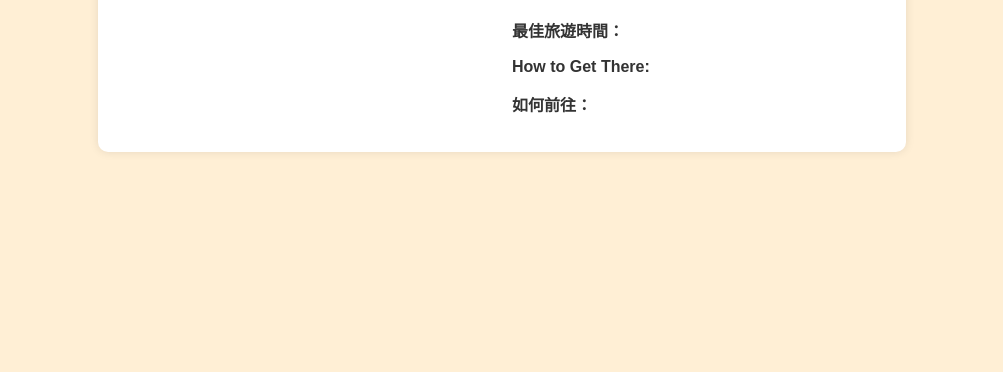
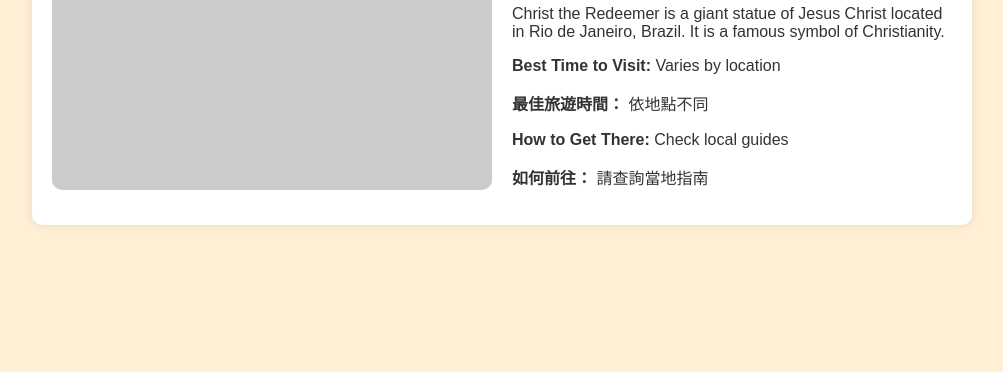
Before and after one commit to Yuchi413/Travel, a plain HTML site: page index.html in a window 1280 px wide. Shown: the part 428-800 px from the top of the page, without its empty margins (138-1141 px from the left). Drawn offline with Linux system fonts and the light colour scheme; no server answers; placeholder pictures from the web are drawn by us.

Commit message:
everytime new

```diff
--- a/index.html
+++ b/index.html
@@ -31,34 +31,61 @@
     </div>
 
     <script>
+        const knownDestinations = [
+            { title: "Eiffel Tower", description: "The Eiffel Tower is a wrought iron lattice tower on the Champ de Mars in Paris, France. It was designed by Gustave Eiffel and completed in 1889.", imageQuery: "Eiffel Tower" },
+            { title: "Great Wall of China", description: "The Great Wall of China is a series of fortifications made of various materials, built along the northern borders of China to protect against invasions.", imageQuery: "Great Wall of China" },
+            { title: "Machu Picchu", description: "Machu Picchu is a 15th-century Inca citadel located in the Andes Mountains in Peru, one of the most famous archaeological sites in the world.", imageQuery: "Machu Picchu" },
+            { title: "Colosseum", description: "The Colosseum is an ancient amphitheater located in the center of Rome, Italy. It was used for gladiatorial contests and public spectacles.", imageQuery: "Colosseum" },
+            { title: "Sydney Opera House", description: "The Sydney Opera House is a multi-venue performing arts center located in Sydney, Australia. It is one of the most recognizable and iconic buildings in the world.", imageQuery: "Sydney Opera House" },
+            { title: "Taj Mahal", description: "The Taj Mahal is a white marble mausoleum located in Agra, India. It was built by Emperor Shah Jahan in memory of his wife Mumtaz Mahal.", imageQuery: "Taj Mahal" },
+            { title: "Pyramids of Giza", description: "The Pyramids of Giza are ancient pyramid structures located on the Giza Plateau in Egypt. They are considered one of the Seven Wonders of the Ancient World.", imageQuery: "Pyramids of Giza" },
+            { title: "Christ the Redeemer", description: "Christ the Redeemer is a giant statue of Jesus Christ located in Rio de Janeiro, Brazil. It is a famous symbol of Christianity.", imageQuery: "Christ the Redeemer" },
+            { title: "Santorini", description: "Santorini is a volcanic island in Greece, known for its stunning sunsets, white-washed buildings, and blue-domed churches.", imageQuery: "Santorini" },
+            { title: "Mount Fuji", description: "Mount Fuji is an active stratovolcano located in Japan. It is the highest mountain in Japan and an iconic symbol of the country.", imageQuery: "Mount Fuji" },
+            { title: "Grand Canyon", description: "The Grand Canyon is a massive canyon carved by the Colorado River in the U.S. state of Arizona. It is known for its stunning rock formations and deep gorges.", imageQuery: "Grand Canyon" },
+            { title: "Sahara Desert", description: "The Sahara Desert is the largest hot desert in the world, covering much of North Africa. It is known for its vast sand dunes and extreme heat.", imageQuery: "Sahara Desert" },
+            { title: "Amalfi Coast", description: "The Amalfi Coast is a stretch of coastline in southern Italy, famous for its dramatic cliffs, picturesque towns, and Mediterranean views.", imageQuery: "Amalfi Coast" },
+            { title: "Kyoto", description: "Kyoto is an ancient city in Japan, known for its temples, traditional tea houses, and beautiful gardens.", imageQuery: "Kyoto" },
+            { title: "Bali", description: "Bali is a tropical island in Indonesia, known for its beaches, rice paddies, and vibrant culture.", imageQuery: "Bali" },
+            { title: "Golden Circle Iceland", description: "The Golden Circle is a popular tourist route in Iceland, featuring a series of geological and historical sites, including the Geysir geothermal area and Thingvellir National Park.", imageQuery: "Golden Circle Iceland" },
+            { title: "Niagara Falls", description: "Niagara Falls is a group of massive waterfalls located on the border between the United States and Canada. It is one of the most famous natural attractions in the world.", imageQuery: "Niagara Falls" },
+            { title: "Potala Palace", description: "The Potala Palace is a historical Tibetan Buddhist monastery in Lhasa, Tibet. It was once the chief residence of the Dalai Lama.", imageQuery: "Potala Palace" },
+            { title: "Gardens by the Bay", description: "Gardens by the Bay is a nature park located in Singapore, featuring futuristic architecture, including the Supertree Grove and Cloud Forest.", imageQuery: "Gardens by the Bay" },
+            { title: "Notre-Dame Cathedral", description: "Notre-Dame Cathedral is a medieval Catholic cathedral located in Paris, France. It is famous for its Gothic architecture and stunning stained-glass windows.", imageQuery: "Notre-Dame Cathedral" },
+            { title: "Grand Palace Bangkok", description: "The Grand Palace is a complex of buildings in Bangkok, Thailand, that served as the official residence of the Kings of Siam.", imageQuery: "Grand Palace Bangkok" },
+            { title: "Space Needle", description: "The Space Needle is an observation tower located in Seattle, Washington. It was built for the 1962 World's Fair and offers panoramic views of the city.", imageQuery: "Space Needle" },
+            // Add more destinations here...
+        ];
+
         async function fetchTravelDestination() {
             try {
-                let famousPlaces = [
-                    "Eiffel Tower", "Great Wall of China", "Machu Picchu", "Grand Canyon",
-                    "Colosseum", "Statue of Liberty", "Sydney Opera House", "Taj Mahal",
-                    "Mount Fuji", "Santorini", "Great Barrier Reef", "Big Ben"
-                ];
-
-                let randomPlace = famousPlaces[Math.floor(Math.random() * famousPlaces.length)];
-
-                let pageResponse = await fetch(`https://en.wikipedia.org/api/rest_v1/page/summary/${encodeURIComponent(randomPlace)}`);
-                let pageData = await pageResponse.json();
-
-                let title = pageData.title;
-                let description = pageData.extract;
-                let image = pageData.thumbnail ? pageData.thumbnail.source : await fetchFallbackImage(title);
+                const destination = knownDestinations[Math.floor(Math.random() * knownDestinations.length)];
+                let image = await fetchFallbackImage(destination.imageQuery);
+                let titleCn = await translateText(destination.title);
+                let descriptionCn = await translateText(destination.description);
 
                 document.getElementById("destination-img").src = image;
-                document.getElementById("destination-title").innerText = title;
-                document.getElementById("destination-title-cn").innerText = title;
-                document.getElementById("destination-description").innerText = description;
-                document.getElementById("destination-description-cn").innerText = description;
+                document.getElementById("destination-title").innerText = destination.title;
+                document.getElementById("destination-title-cn").innerText = titleCn;
+                document.getElementById("destination-description").innerText = destination.description;
+                document.getElementById("destination-description-cn").innerText = descriptionCn;
                 document.getElementById("best-time").innerText = "Varies by location";
                 document.getElementById("best-time-cn").innerText = "依地點不同";
                 document.getElementById("transportation").innerText = "Check local guides";
                 document.getElementById("transportation-cn").innerText = "請查詢當地指南";
             } catch (error) {
                 console.error("Error fetching travel destination:", error);
+            }
+        }
+
+        async function translateText(text) {
+            try {
+                let response = await fetch(`https://translate.googleapis.com/translate_a/single?client=gtx&sl=en&tl=zh-TW&dt=t&q=${encodeURIComponent(text)}`);
+                let data = await response.json();
+                return data[0][0][0];
+            } catch (error) {
+                console.error("Error translating text:", error);
+                return text;
             }
         }
 
```
